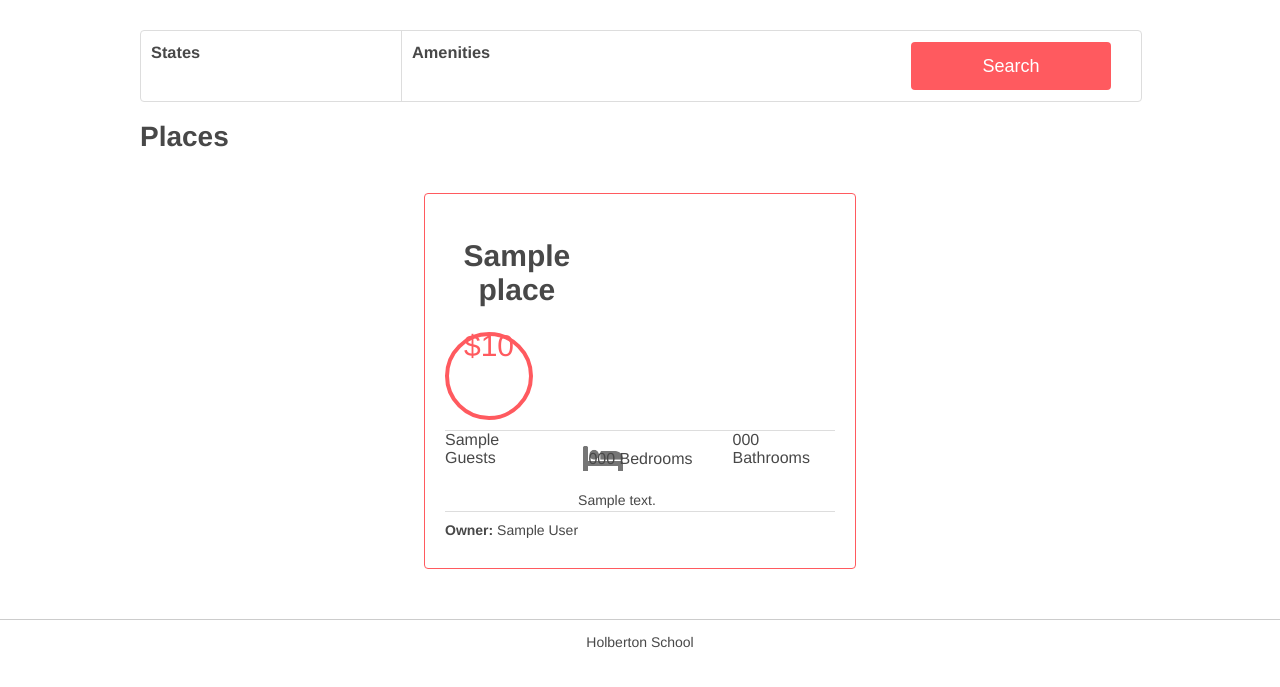
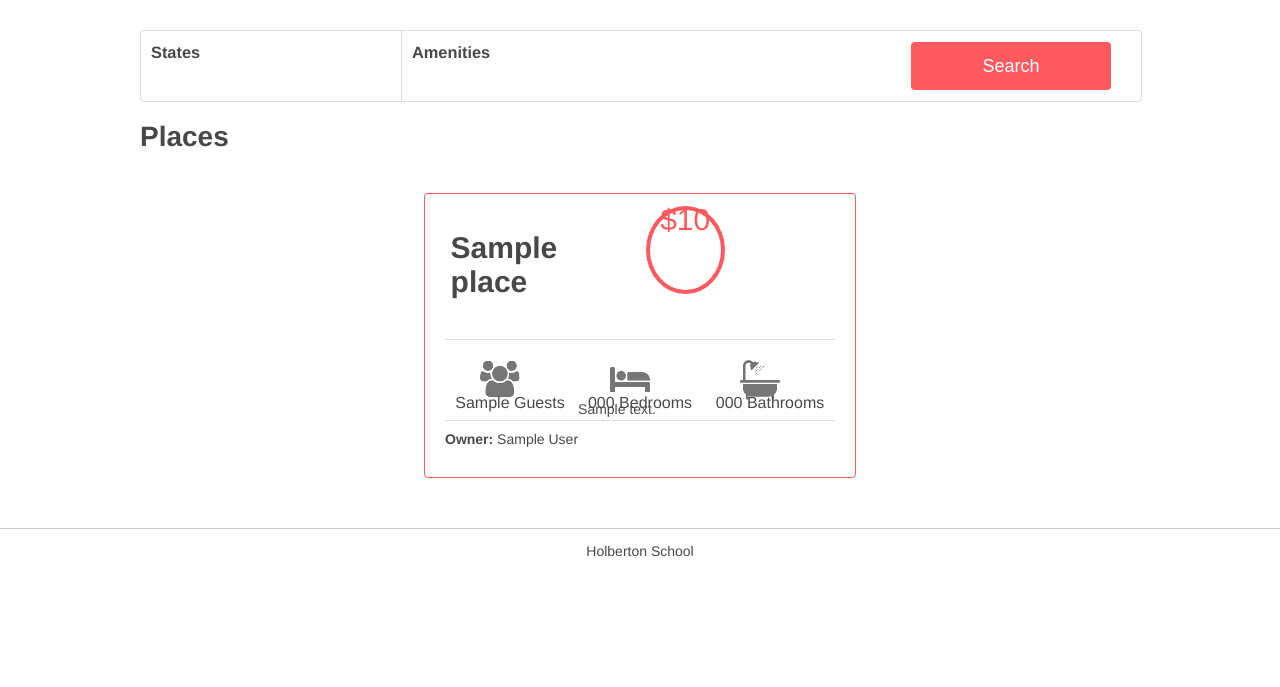
Before and after one commit to spindouken/AirBnB_clone_v4, a Flask app: template web_dynamic/templates/0-hbnb.html in a window 1280 px wide. Shown: the part 71-758 px from the top of the page. Run offline with Flask 3, Linux system fonts and the light colour scheme; the template is opened without the code that fills it: most values are stand-ins (such as "Sample title", 1, 10 or a date in 2020).

Commit message:
work in progress

```diff
--- a/web_dynamic/static/styles/6-filters.css
+++ b/web_dynamic/static/styles/6-filters.css
@@ -1,4 +1,4 @@
-.filters {
+.container .filters {
     background-color: white;
     height: 70px;
     width: 100%;
@@ -20,6 +20,7 @@ section.filters > button{
     margin-right: 30px;
     opacity: 1;
 }
+
 
 section.filters > button:hover {
     opacity: 0.9;
--- a/web_dynamic/static/styles/8-places.css
+++ b/web_dynamic/static/styles/8-places.css
@@ -6,6 +6,12 @@
     align-content: center;
     width: 100%;
     margin-top: 20px;
+}
+@media only screen and (max-width: 920px) {
+    .places {
+        display: flex;
+        flex-wrap: wrap;
+    }
 }
 
 .places article
@@ -40,6 +46,20 @@
     align-content: center;
 }
 
+.title_box
+{
+    display: flex;
+    justify-content: space-between;
+    margin-top: -2%;
+}
+.title_box h2
+{
+    max-width: 75%;
+    word-wrap: break-word;
+    margin: 25px 3% 40px 2%;
+    text-align: left;
+}
+
 .price_by_night
 {
     border: 4px solid #FF5A5F;
@@ -64,8 +84,18 @@
     height: 80px;
     width: 100%;
     flex-flow: row nowrap;
-    justify-content: space-around;
+    justify-content: center;
+    align-items: center;
     font-size: 16px;
+}
+
+.information div
+{
+    display: flex;
+    flex-direction: column;
+    justify-content: flex-end;
+    align-items: center;
+    height: 65px;
 }
 
 .places .user
@@ -78,7 +108,7 @@
     margin-top: -20px;
 }
 
-.number_bathroom
+.number_bathrooms
 {
     background: #FFFFFF url('../images/icon_bath.png') 30px center no-repeat;
     text-align: center;
@@ -102,7 +132,7 @@
     width: 50%;
 }
 
-.max_guests
+.max_guest
 {
     background: #FFFFFF url('../images/icon_group.png') 30px center no-repeat;
     text-align: center;
```
